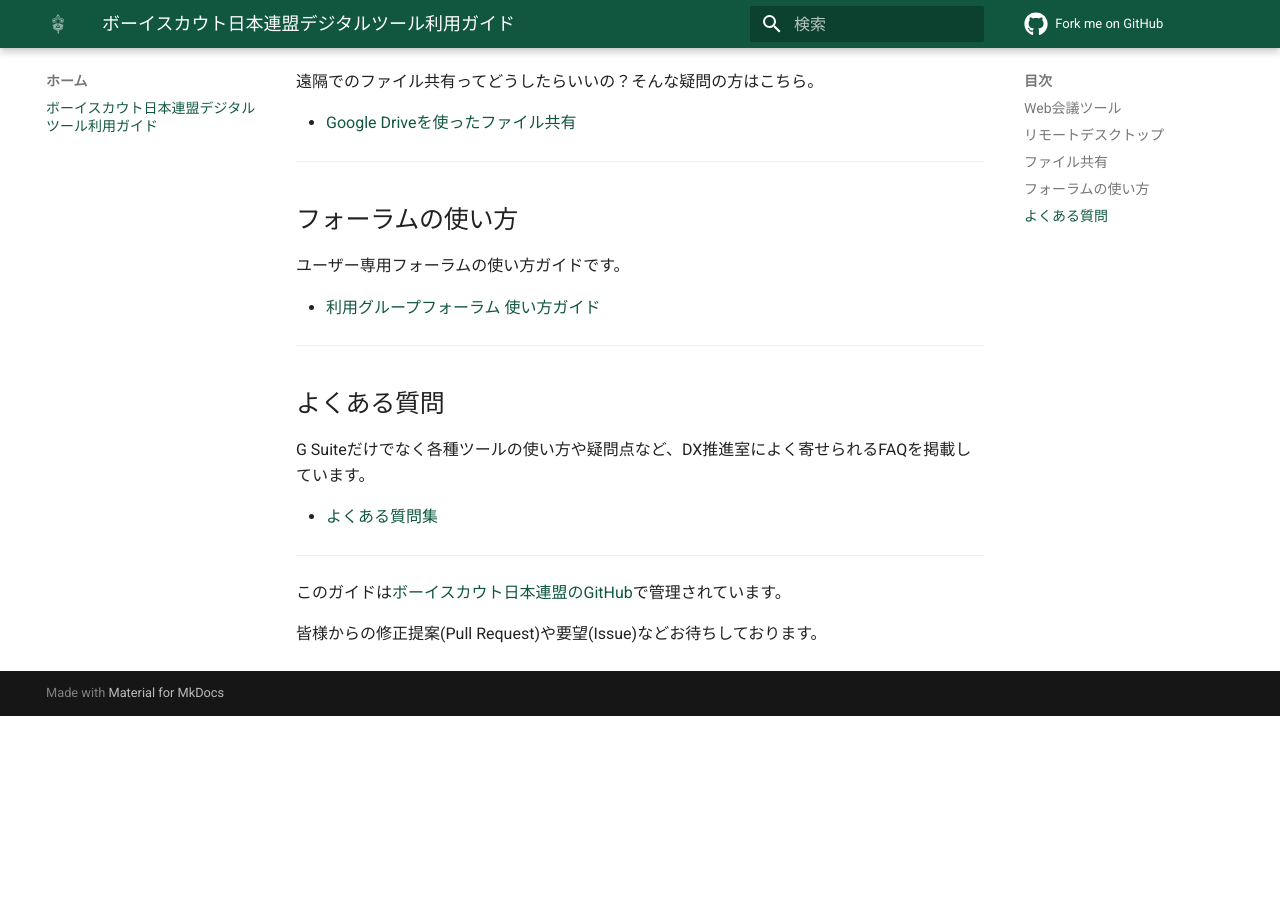
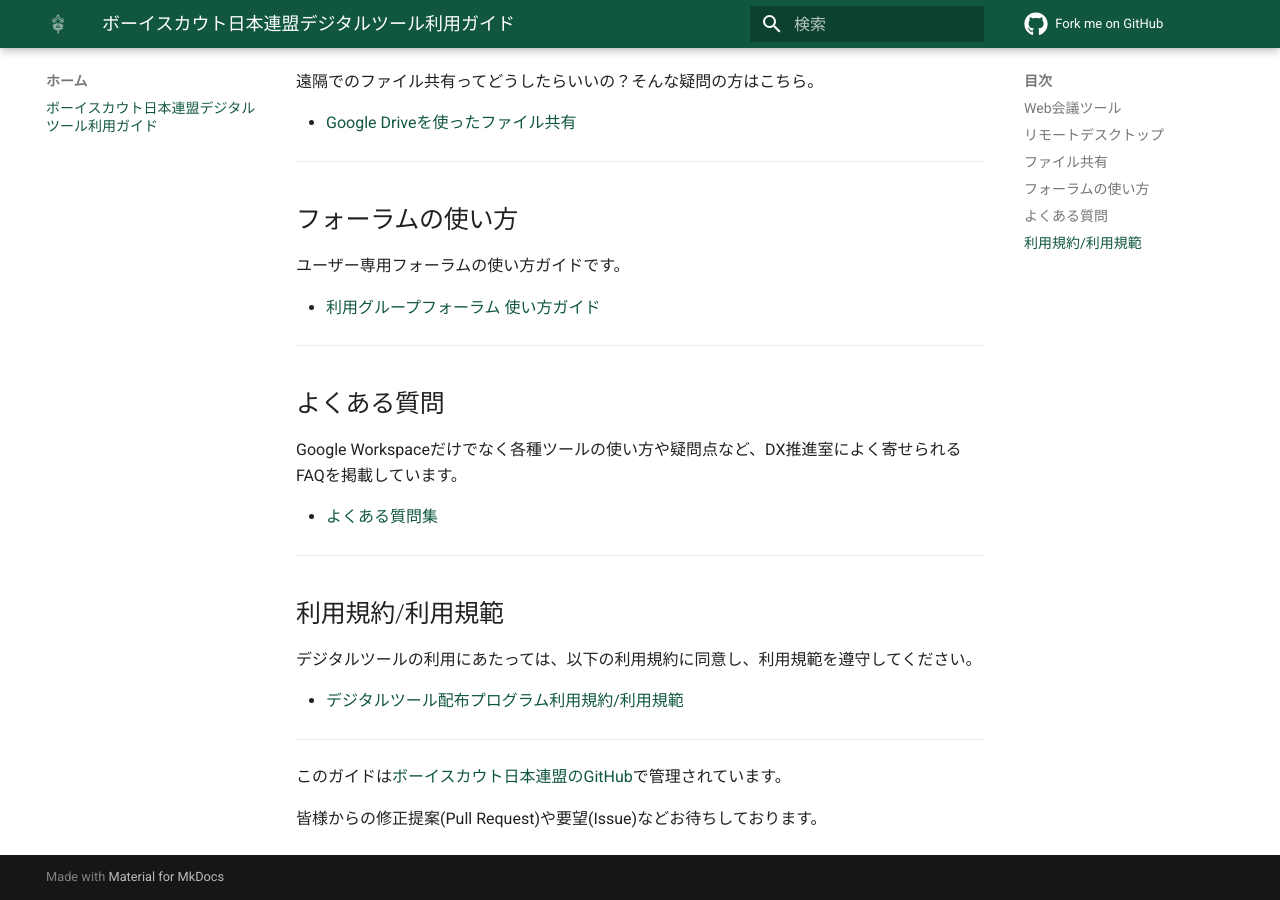
Before and after one commit to Scout-Association-of-Japan/DX-promotion-guidelines, an MkDocs documentation site: the page built from docs/index.md, in a window 1280 px wide and 900 px high, scrolled down 881 px. Built offline with MkDocs 1.6.1 and Material for MkDocs 9.7.7, drawn with Linux system fonts in a browser that asks for light colours; comment, search, counter and statistics services are not loaded; before the commit the page ends 1597 px from its top, so only the background shows below that.

Commit message:
Update index.md
- G Suiteの表記を修正
- 利用規約のリンクを追加

```diff
--- a/docs/index.md
+++ b/docs/index.md
@@ -39,9 +39,16 @@
 -----
 
 ## よくある質問
-G Suiteだけでなく各種ツールの使い方や疑問点など、DX推進室によく寄せられるFAQを掲載しています。
+Google Workspaceだけでなく各種ツールの使い方や疑問点など、DX推進室によく寄せられるFAQを掲載しています。
 
 - [よくある質問集](faq/index.md)
+
+-----
+
+## 利用規約/利用規範
+デジタルツールの利用にあたっては、以下の利用規約に同意し、利用規範を遵守してください。
+
+- [デジタルツール配布プログラム利用規約/利用規範](https://docs.google.com/document/d/e/2PACX-1vTgWKAjFIb0YqrtzVmrn7g-Fek3d13IJCZ9uoYrrtQ31qCHwS5EPJoxIBBq7nsrG3_FLx95qxkvljHI/pub)
 
 -----
 
```
